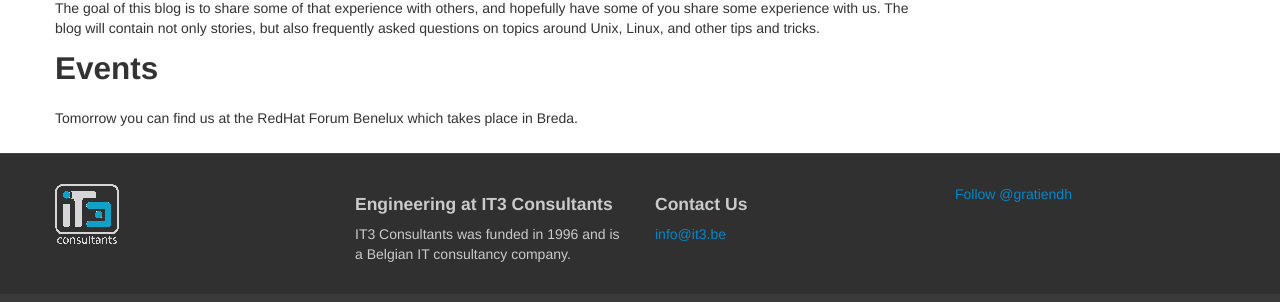
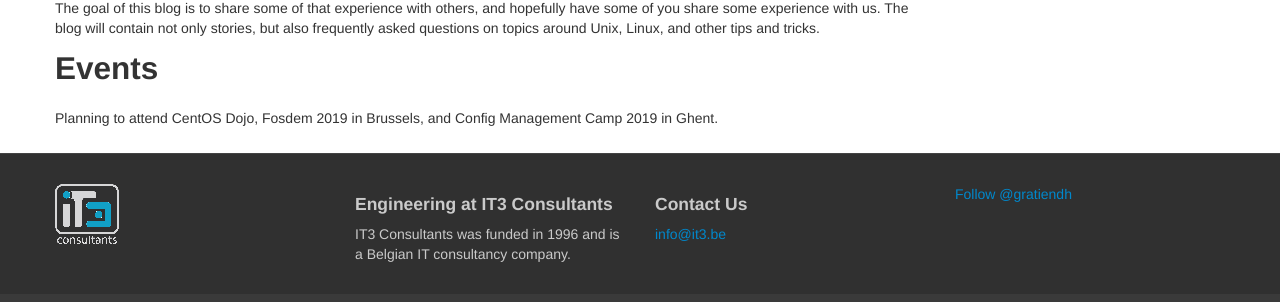
Before and after one commit to gdha/www.it3.be, a Jekyll site: the page built from index.html, in a window 1280 px wide. Shown: the part 824-1126 px from the top of the page. Built offline with Jekyll 4.4.1, drawn with Linux system fonts in a browser that asks for light colours; comment, search, counter and statistics services are not loaded.

Commit message:
update events
Signed-off-by: Gratien D'haese <gratien.dhaese@gmail.com>

```diff
--- a/index.html
+++ b/index.html
@@ -52,5 +52,5 @@ The blog will contain not only stories, but also frequently asked questions on t
 </p>
 
 <h2>Events</h2>
-<p>Tomorrow you can find us at the RedHat Forum Benelux which takes place in Breda.
+<p>Planning to attend CentOS Dojo, Fosdem 2019 in Brussels, and Config Management Camp 2019 in Ghent.
 </p>
```
